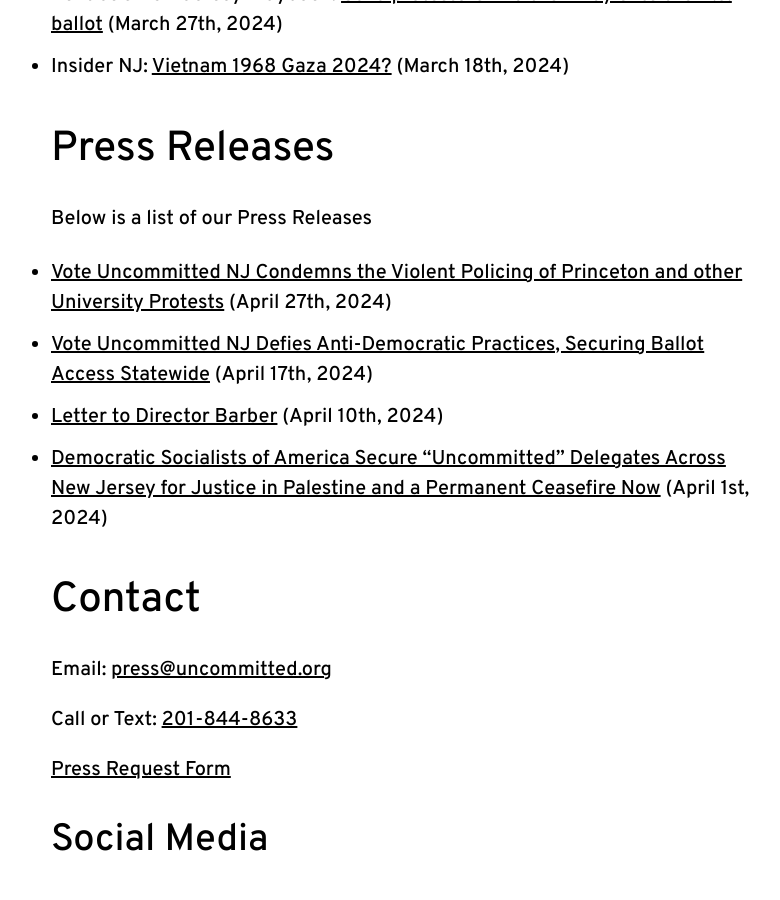
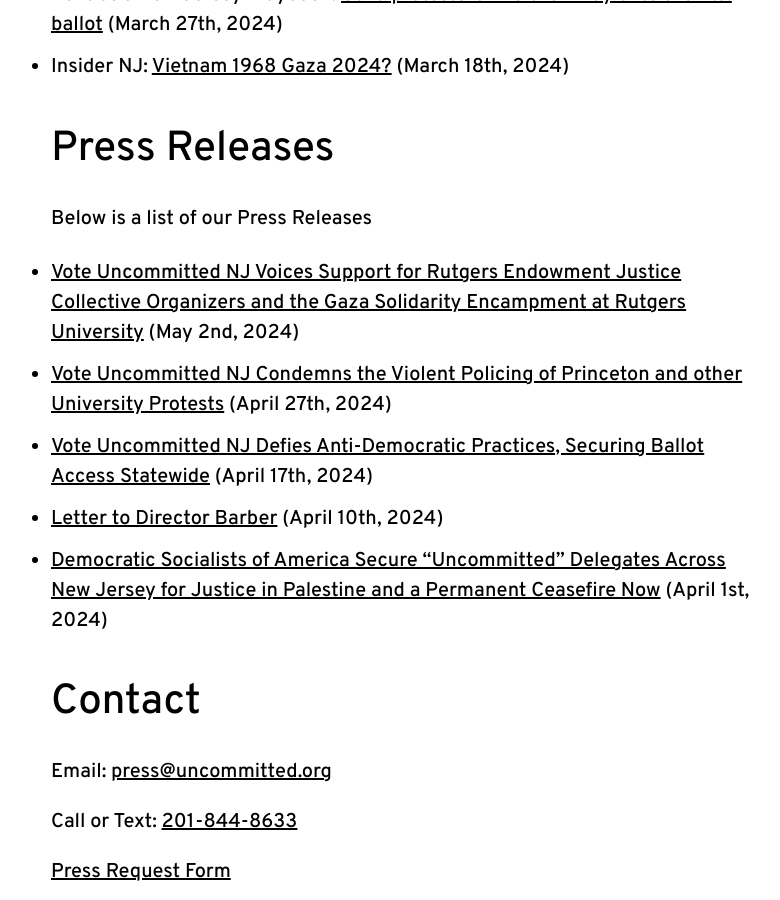
Before and after one commit to dsa-ntc/uncommittednj.org, a Jekyll site: the page built from press.md, in a window 1280 px wide and 900 px high, scrolled down 2613 px. Shown: the whole window, without its empty margins (239-1019 px from the left). Built offline with Jekyll 4.4.1, drawn with Linux system fonts in a browser that asks for light colours; nearby versions of some CDN libraries; comment, search, counter and statistics services are not loaded.

Commit message:
updating press page

```diff
--- a/press.md
+++ b/press.md
@@ -60,6 +60,9 @@
 ===
 Below is a list of our Press Releases
 
+- [Vote Uncommitted NJ Voices Support for Rutgers Endowment Justice Collective
+  Organizers and the Gaza Solidarity Encampment at Rutgers
+University](../rutgers-university-press-release) (May 2nd, 2024)
 - [Vote Uncommitted NJ Condemns the Violent Policing of Princeton and other
 University Protests](https://uncommittednj.org/protest-repression-press-release) (April 27th, 2024)
 - [Vote Uncommitted NJ Defies Anti-Democratic Practices, Securing Ballot Access
```
